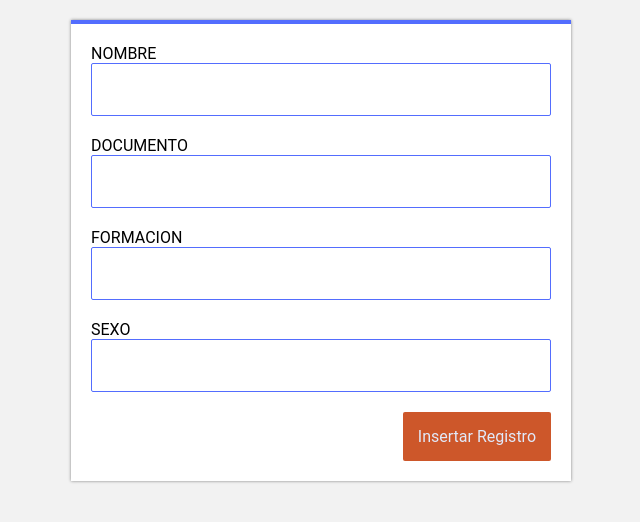
After one commit to samupadilla/adsi2142329, a PHP site: page /vista/indexinsertar.php in a window 1280 px wide. The commit adds this page. Shown: the top 522 px of the page, without its empty margins (319-959 px from the left). Run offline with PHP 8.4, Linux system fonts and the light colour scheme.

Commit message:
adición de vistas para insertar y listar

```diff
--- a/daocrudmvc/dao/DaoAprendizImpl.php
+++ b/daocrudmvc/dao/DaoAprendizImpl.php
@@ -22,7 +22,6 @@ class DaoAprendizImpl extends Conexion implements DaoAprendiz{
     }catch(PDOException $p){
         echo $p->getMessage().'***********************';
     }
-
 
     }
     public function modificar(Aprendiz $a){
--- /dev/null
+++ b/daocrudmvc/vista/estilos.css
@@ -0,0 +1,98 @@
+*{
+    padding: 0;
+    margin: 0;
+    box-sizing: border-box;
+}
+body{
+    background: #f2f2f2;
+    font-size: 16px;
+    font-family: "Roboto",Arial, Helvetica, sans-serif;
+}
+.wrap{
+    width: 90%;
+    max-width: 500px;
+    margin:auto;
+}
+form{
+    width: 100%;
+    margin: 20px 0;
+    padding: 20px;
+    background:#fff;
+    overflow: hidden;
+    box-shadow: 0 0 3px grey;
+    border-top: 4px solid #536dfe;
+}
+form input[type="text"],
+form input[type="email"],
+form input[type="password"],
+form textarea{
+    border: 1px solid #536dfe;
+    border-radius: 2px;
+    padding: 16px;
+    width: 100%;
+    display: block;
+    margin-bottom: 20px;
+    font-family: "Roboto",Arial, Helvetica, sans-serif;
+    font-size: 1em;
+    color:#141938
+}
+form input[type="text"]:focus,
+form input[type="email"]:focus,
+form input[type="password"]:focus,
+form textarea:focus{
+    border:2px solid #3f51b5;
+    padding: 15px;
+}
+
+form textarea{
+    max-width: 100%;
+    min-width: 100%;
+    max-height: 300px;
+    min-height: 150px;
+}
+
+.alert{
+    padding: 1em;
+    color:fff;
+    border-radius: 2px;
+    margin-bottom: 20px;
+    font-size: 14px;
+}
+.alert.error{
+    background: #f2dfde;
+    border:1px solid #a94442;
+    color: #a94442;
+}
+.alert.success{
+    background: #4caf50;
+}
+.btn,
+form input[type="submit"]{
+    padding: 15px;
+    background:#cd572a;
+    color:#e1e9fa;
+    font-size: 1em;
+    font-family: "Roboto",Arial, Helvetica, sans-serif;
+    border-radius: 2px;
+    border: none;
+    float:right;
+    cursor: pointer;
+}
+
+form input[type="submit"]:hover{
+    background: #f64a19;
+}
+
+.table{
+    border:px dotted #0b5345;
+    padding:5px;
+}
+.table th{
+    border:px solid #0b5345;
+    padding:5px;
+    background: #48c9b0 ;
+}
+.table td{
+    border:px solid #0b5345;
+    padding:5px;
+}
--- /dev/null
+++ b/daocrudmvc/vista/indexinsertar.php
@@ -0,0 +1,28 @@
+<!DOCTYPE html>
+<html lang="en">
+<head>
+    <meta charset="UTF-8">
+    <meta http-equiv="X-UA-Compatible" content="IE=edge">
+    <meta name="viewport" content="width=device-width, initial-scale=1.0">
+    <title>Document</title>
+    <link rel="stylesheet" href="estilos.css">
+</head>
+<body>
+    <div class="wrap">
+    <form action="../controlador/controladorregistro.php", method="GET">
+    <label for="">NOMBRE</label>
+    <input type="text" name="nombre" id="nombre" class="form-control">
+
+    <label for="">DOCUMENTO</label>
+    <input type="text" name="doc" id="doc" class="form-control">
+
+    <label for="">FORMACION</label>
+    <input type="text" name="forma" id="forma" class="form-control">
+
+    <label for="">SEXO</label>
+    <input type="text" name="sexo" id="sexo">
+    <input type="submit" name="boton" value="Insertar Registro" class="btn btn-primary">
+    </form>
+    </div>
+</body>
+</html>
```
Also changed, not shown: daocrudmvc/controlador/controladorlistar.php (added, +19 -0 lines), daocrudmvc/controlador/controladorregistro.php (added, +27 -0 lines), daocrudmvc/vista/indexlistar.php (added, +37 -0 lines), daocrudmvc/vista/test.html (added, +16 -0 lines).
